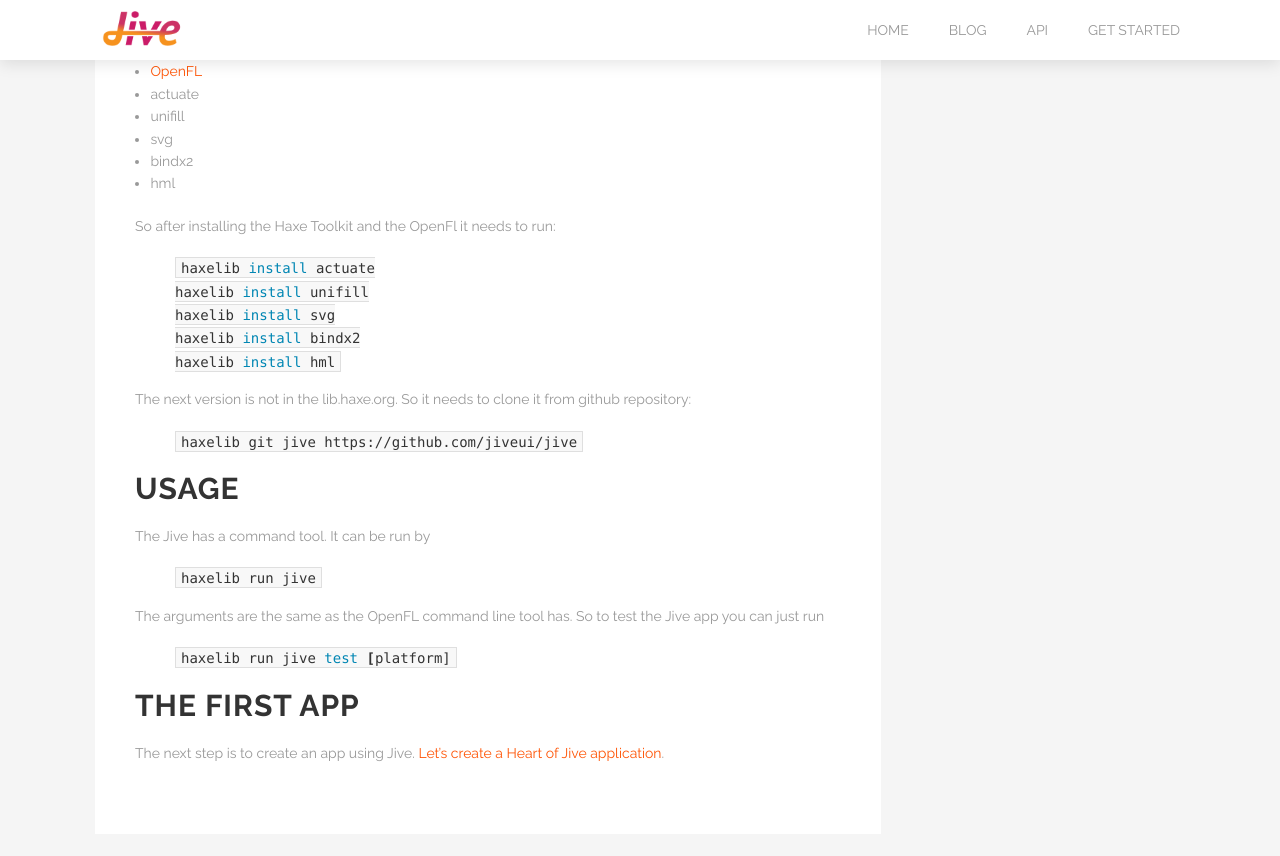
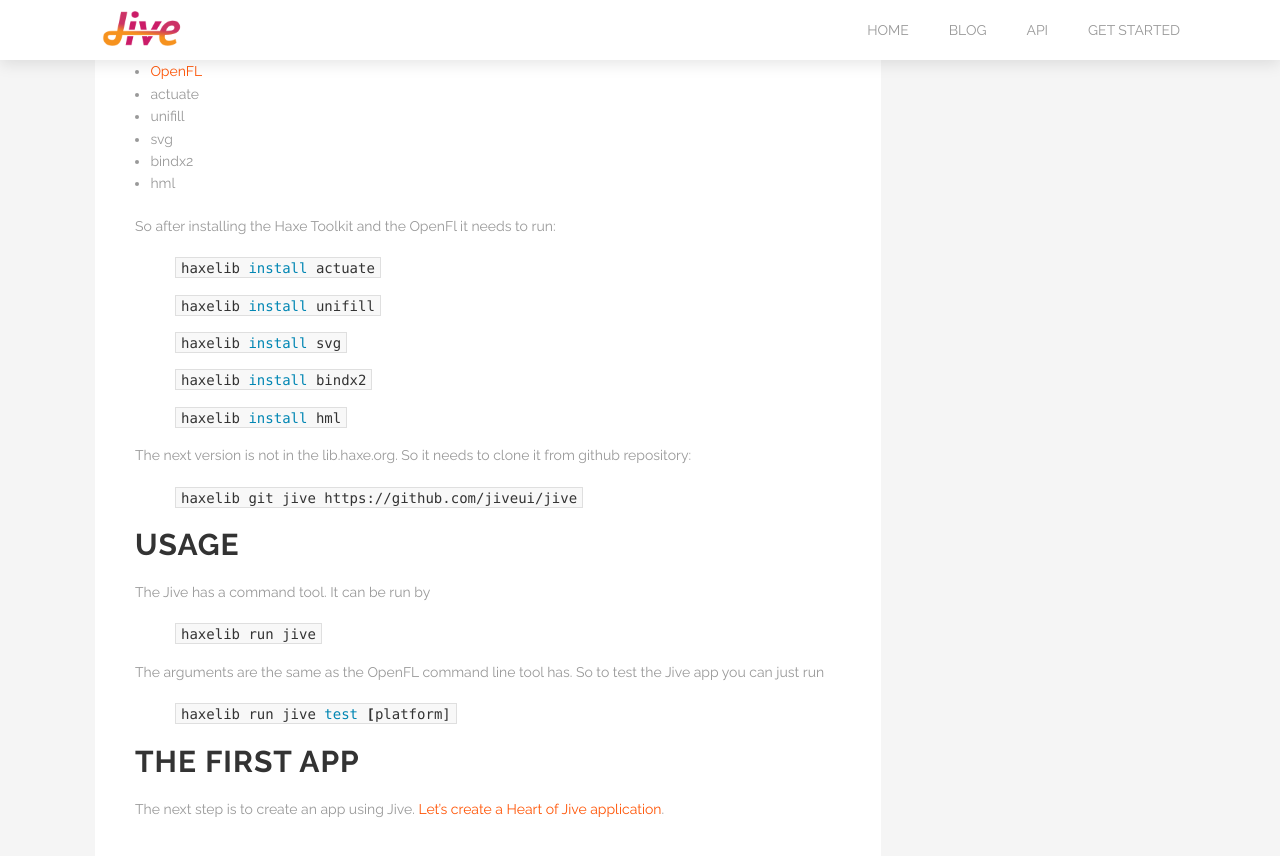
Before and after one commit to jiveui/jiveui.github.io, a Jekyll site: the page built from _posts/2016-05-22-get-started.markdown, in a window 1280 px wide and 900 px high, scrolled down 1359 px. Shown: the top 856 px of the window. Built offline with Jekyll 4.4.1, drawn with Linux system fonts in a browser that asks for light colours; comment, search, counter and statistics services are not loaded.

Commit message:
looks better then before

```diff
--- a/_posts/2016-05-22-get-started.markdown
+++ b/_posts/2016-05-22-get-started.markdown
@@ -31,9 +31,17 @@ So after installing the Haxe Toolkit and the OpenFl it needs to run:
 
 {% highlight bash %}
 haxelib install actuate
+{% endhighlight %}
+{% highlight bash %}
 haxelib install unifill
+{% endhighlight %}
+{% highlight bash %}
 haxelib install svg
+{% endhighlight %}
+{% highlight bash %}
 haxelib install bindx2
+{% endhighlight %}
+{% highlight bash %}
 haxelib install hml
 {% endhighlight %}
 
```
